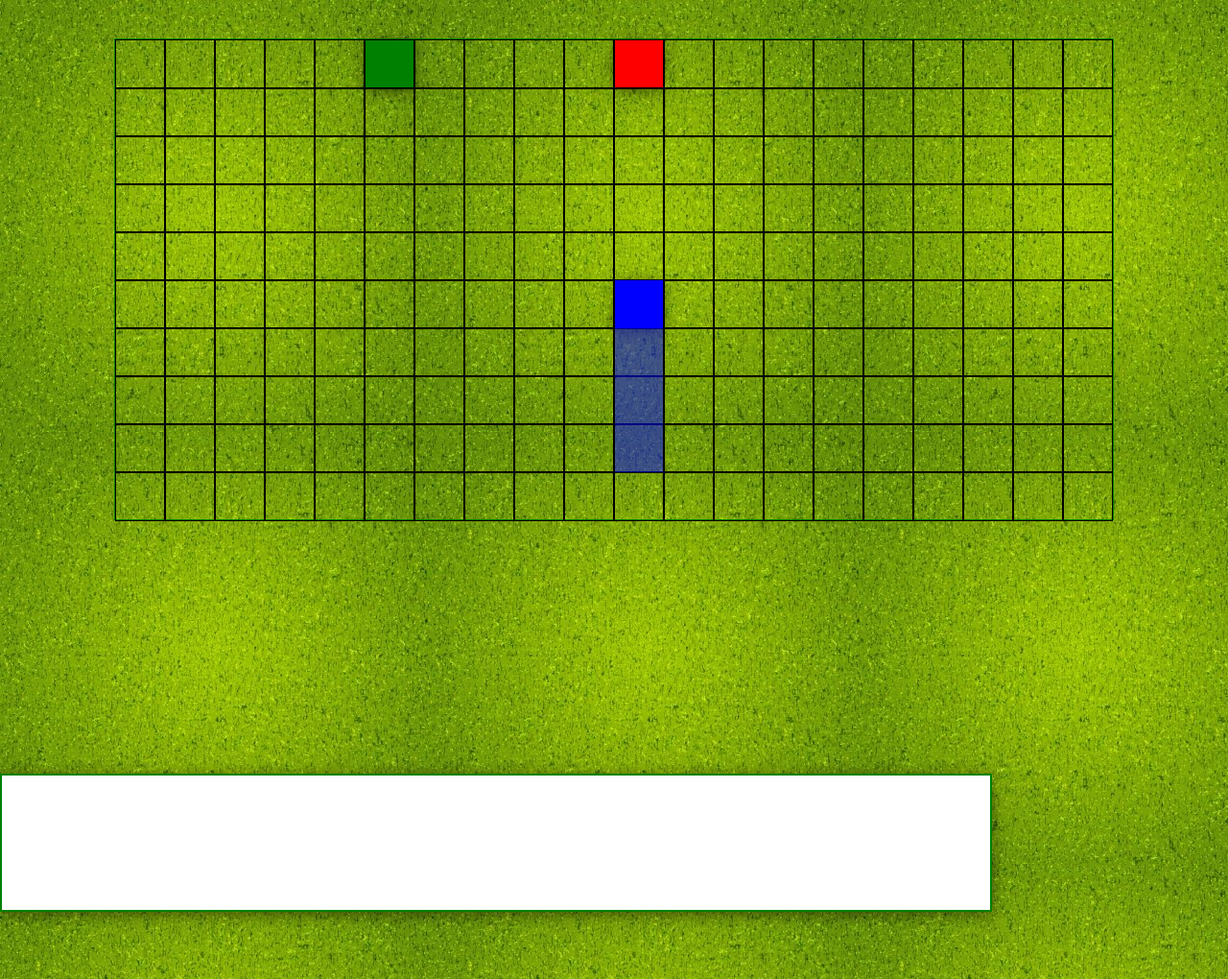
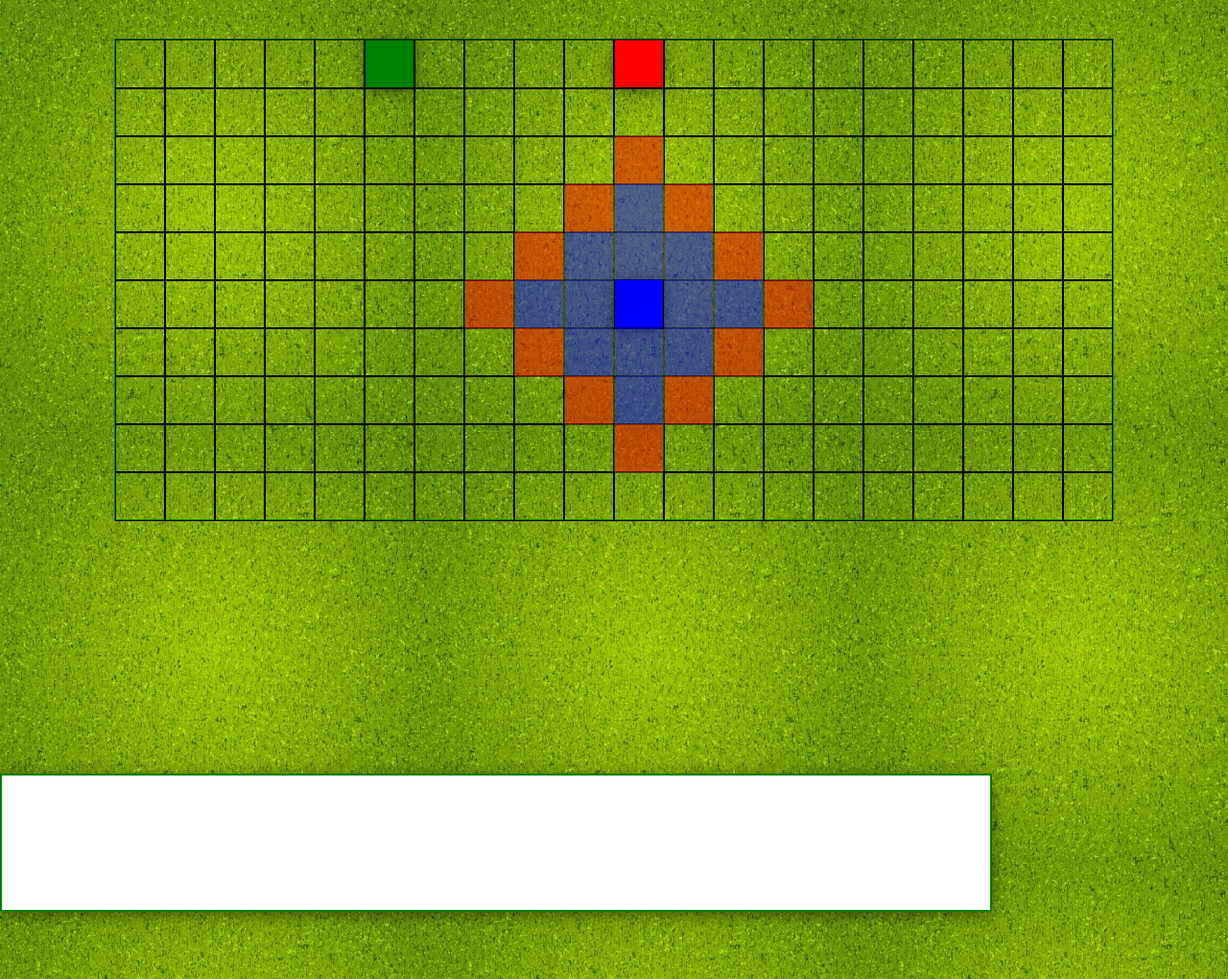
Before and after one commit to natsumi-822/test2, a plain HTML site: page index.html in a window 1280 px wide. Shown: the whole page at 96% size. Drawn offline with Linux system fonts and the light colour scheme.

Commit message:
20200215 マス追加

```diff
--- a/Unit.js
+++ b/Unit.js
@@ -1,5 +1,7 @@
 		//グローバル変数
 		var windowOpenFlag = false;
+		var unitPositionFlag = false;
+		var unitPositionAreaFlag = false;
 
 		//インターフェース
 		class Human {
@@ -99,18 +101,53 @@
 				this.hp = 15;
 				this.attack = 7;
 				this.defense = 3;
-				this.move = 4;
+				this.move = 2;
 			}
 
 			unitPosition(p){
-				$("#" + p).append("<div class ='" + "playerUnit'></div>");
+				if(unitPositionFlag === false){
+					$("#" + p).append("<div class ='" + "playerUnit'></div>");
+					unitPositionFlag = true;
+				}
+				//移動 & 攻撃マスを出力
+				if(unitPositionAreaFlag === true){
+					$(".map_mass").removeClass('unitMoveingArea unitAttackArea');
+					unitPositionAreaFlag = false;
+				}
+				var num = 20;
 				var nowPsition = parseInt(p, 10);
-				for (var i = 1; i < 4; i++) {
-					//$("#" + (nowPsition+i)).append("<div class='unitMoveingArea'></div>");
-					//$("#" + (nowPsition-i)).append("<div class='unitMoveingArea'></div>");
-					$("#" + (nowPsition+20)).append("<div class='unitMoveingArea'></div>");
-					//$("#" + (nowPsition-20)).append("<div class='unitMoveingArea'></div>")
+				for (var i = 1; i < this.move+1; i++) {//移動可能範囲マス 縦横出力
+					$("#" + (nowPsition+i)).addClass("unitMoveingArea");
+					$("#" + (nowPsition-i)).addClass("unitMoveingArea");
+					$("#" + (nowPsition+(num*i))).addClass("unitMoveingArea");
+					$("#" + (nowPsition-(num*i))).addClass("unitMoveingArea");
+
+					if(i === this.move/2){//移動可能範囲マス ななめ
+						$("#" + (nowPsition+i+num)).addClass("unitMoveingArea");
+						$("#" + (nowPsition+i-num)).addClass("unitMoveingArea");
+						$("#" + (nowPsition-i+num)).addClass("unitMoveingArea");
+						$("#" + (nowPsition-i-num)).addClass("unitMoveingArea");
+					}
+
+					if(i === this.move){//Attackマス出力
+						//縦横
+						$("#" + (nowPsition+this.move+1)).addClass("unitAttackArea");
+						$("#" + (nowPsition-this.move-1)).addClass("unitAttackArea");
+						$("#" + (nowPsition+(this.move*num)+num)).addClass("unitAttackArea");
+						$("#" + (nowPsition-(this.move*num)-num)).addClass("unitAttackArea");
+						//右斜め
+						$("#" + (nowPsition+this.move+num)).addClass("unitAttackArea");
+						$("#" + (nowPsition+this.move-num)).addClass("unitAttackArea");
+						$("#" + (nowPsition-this.move+num)).addClass("unitAttackArea");
+						$("#" + (nowPsition-this.move-num)).addClass("unitAttackArea");
+						//左斜め
+						$("#" + (nowPsition+this.move+(num*this.move)-1)).addClass("unitAttackArea");
+						$("#" + (nowPsition+this.move-(num*this.move)-1)).addClass("unitAttackArea");
+						$("#" + (nowPsition-(num*this.move)-1)).addClass("unitAttackArea");
+						$("#" + (nowPsition+(num*this.move)-1)).addClass("unitAttackArea");
+					}
 				}
+				unitPositionAreaFlag = true;
 			}
 
 			//キャラクター移動
@@ -207,6 +244,7 @@
 			//移動
 			$(".map_mass").on("click",function(){
 				var mapMass = $(this).attr('id');
+				t.unitPosition(mapMass);
 				t.moving(mapMass);
 			});
 			$('.comandWindow').click(function() {
--- a/index.css
+++ b/index.css
@@ -30,8 +30,8 @@ p {
 	display: inline-block;
 	width: 50px;
 	height: 50px;
+	border: solid 1px #000;
 	margin-bottom: -4px;
-	border: solid 1px #000;
 }
 
 /*全ウィンドウ*/
@@ -113,6 +113,13 @@ p {
 	width:50px;
 	height:50px;
 	background-color:blue;
+	opacity:0.5;
+}
+
+.unitAttackArea {
+	width:50px;
+	height:50px;
+	background-color:red;
 	opacity:0.5;
 }
 
```
